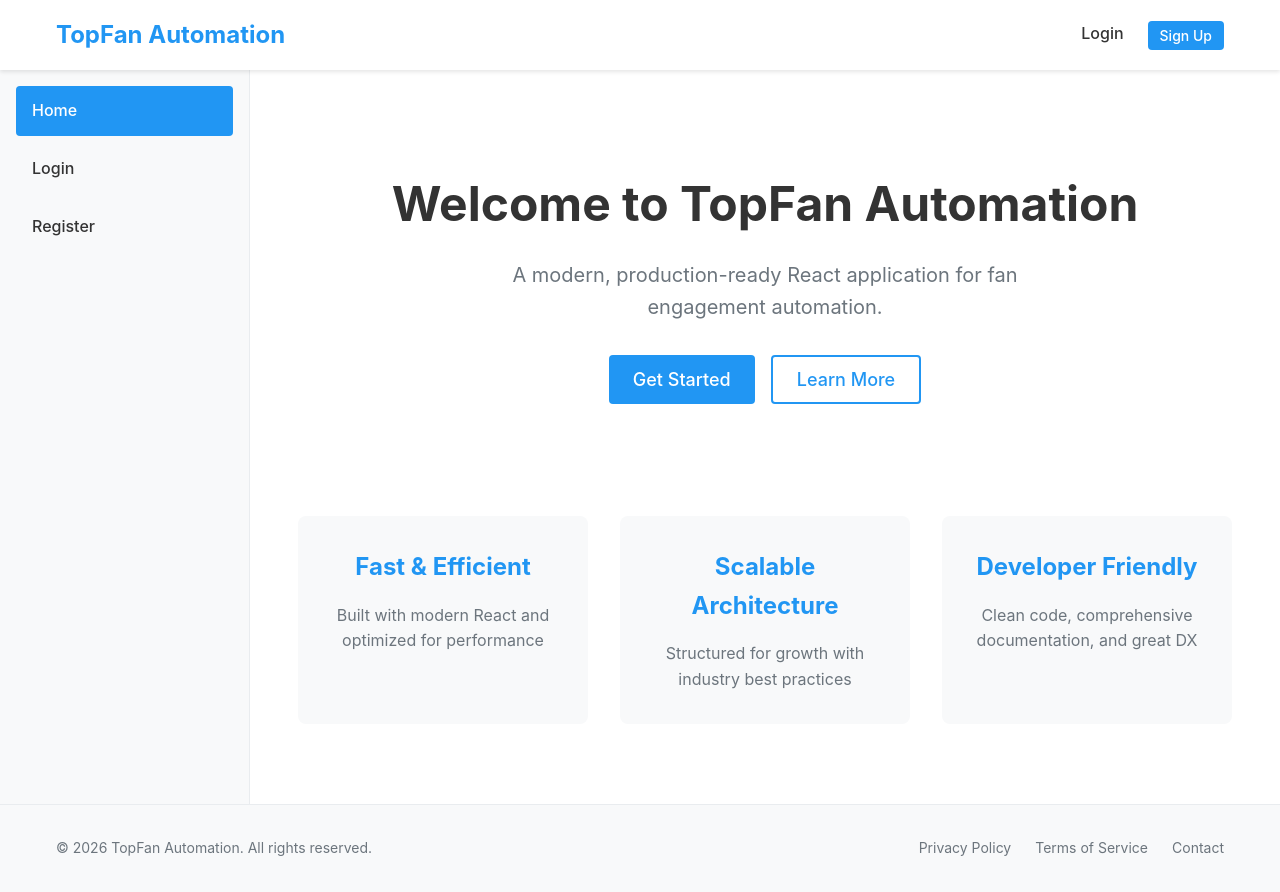
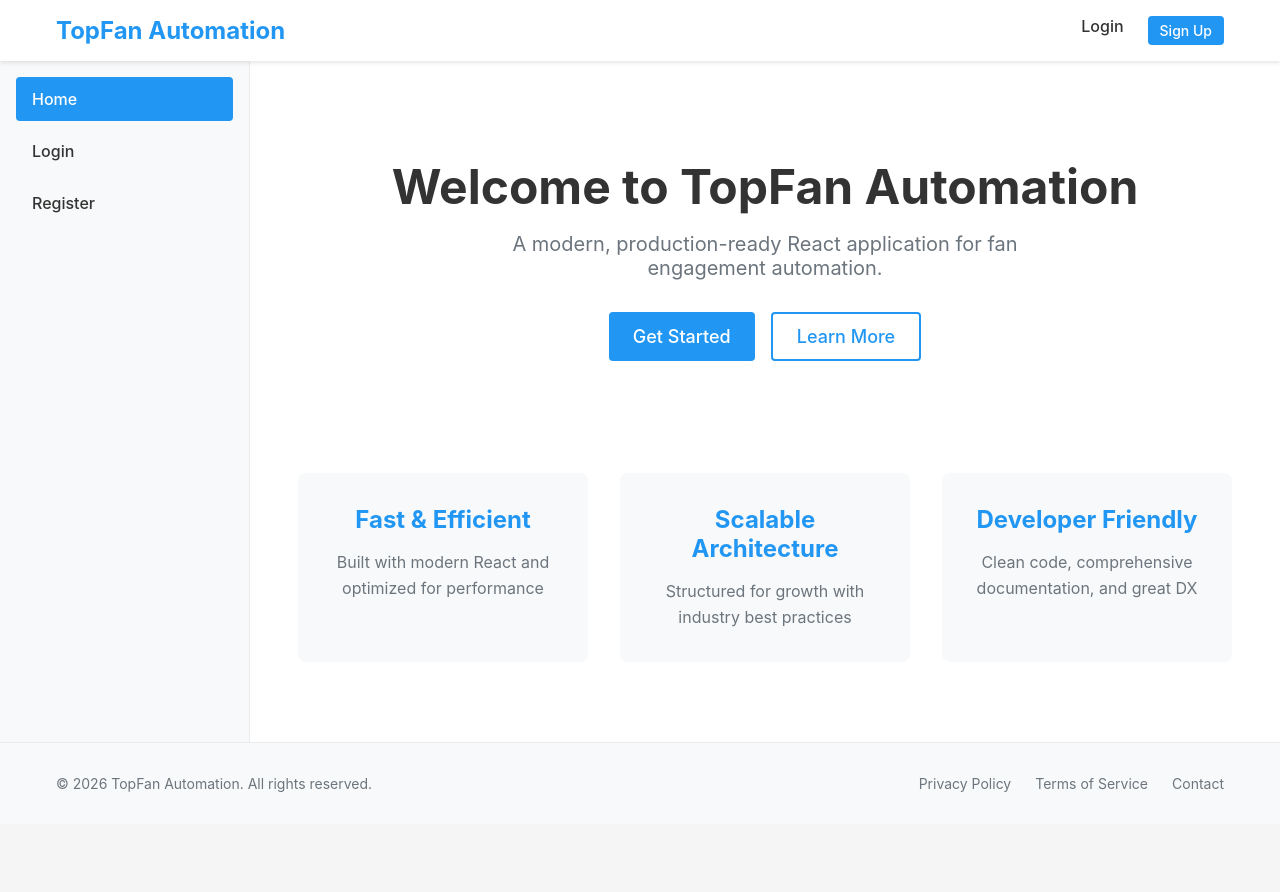
Before and after one commit to tusharsharma1028/TopFan-Automation, a React (Create React App) app: page / in a window 1280 px wide. After the commit the page ends 824 px from the top, so only its background shows below. Built offline with nearby package versions, Linux system fonts and the light colour scheme.

Commit message:
feat: add src/index.css

```diff
--- a/src/index.css
+++ b/src/index.css
@@ -1,17 +1,7 @@
-/* CSS Reset and Global Styles */
-
-*,
-*::before,
-*::after {
-  box-sizing: border-box;
+* {
   margin: 0;
   padding: 0;
-}
-
-html {
-  font-size: 16px;
-  -webkit-font-smoothing: antialiased;
-  -moz-osx-font-smoothing: grayscale;
+  box-sizing: border-box;
 }
 
 body {
@@ -21,9 +11,7 @@ body {
     sans-serif;
   -webkit-font-smoothing: antialiased;
   -moz-osx-font-smoothing: grayscale;
-  background-color: #ffffff;
-  color: #333333;
-  line-height: 1.6;
+  background-color: #f5f5f5;
 }
 
 code {
@@ -31,38 +19,7 @@ code {
     monospace;
 }
 
-ul,
-ol {
-  list-style: none;
-}
-
-a {
-  text-decoration: none;
-  color: inherit;
-}
-
-button {
-  border: none;
-  background: none;
-  cursor: pointer;
-  font-family: inherit;
-}
-
-img {
-  max-width: 100%;
-  height: auto;
-  display: block;
-}
-
-input,
-textarea,
-select {
-  font-family: inherit;
-  font-size: inherit;
-}
-
 #root {
   min-height: 100vh;
-  display: flex;
-  flex-direction: column;
+  background-color: #f5f5f5;
 }
```
